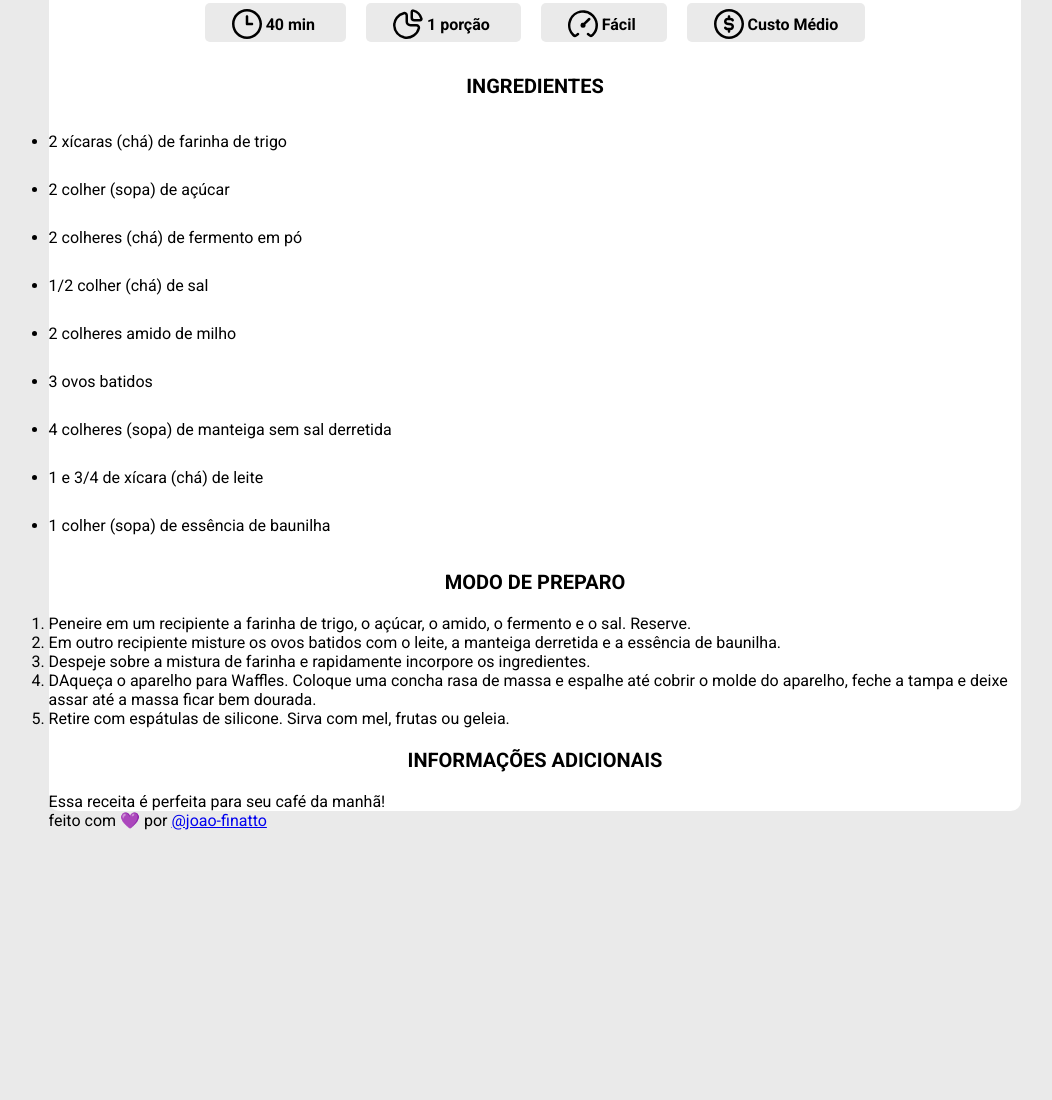
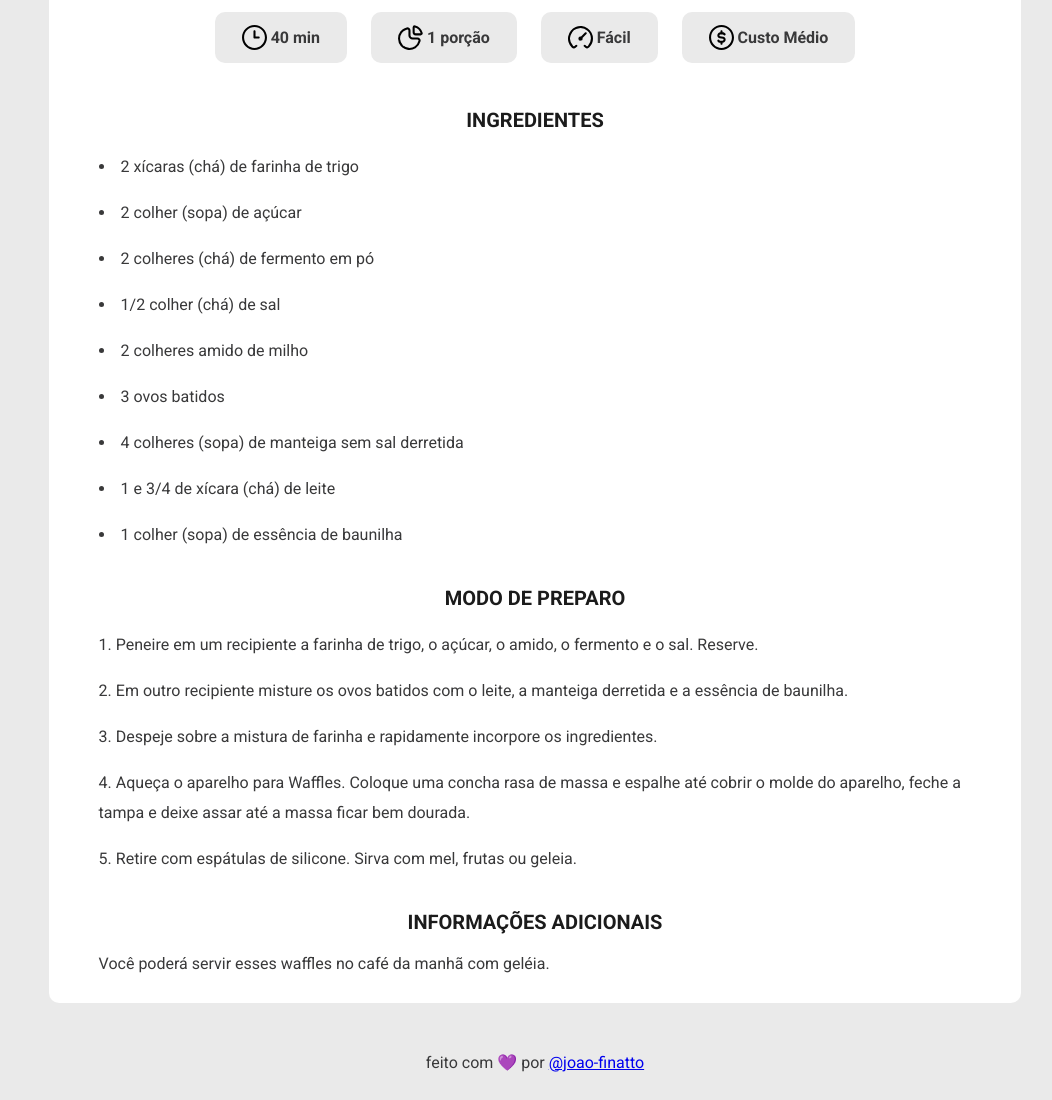
Before and after one commit to joao-finatto/project-recipe, a plain HTML site: page index.html in a window 1280 px wide. Shown: the part 486-1586 px from the top of the page, without its empty margins (105-1157 px from the left). Before the commit the page ends 1364 px from the top, so only its background shows below. Drawn offline with Linux system fonts and the light colour scheme.

Commit message:
fix multi line problem, style lists and footer

```diff
--- a/index.html
+++ b/index.html
@@ -15,7 +15,7 @@
   <body>
     <div id="content">
       <!--title-->
-      <h1>WAFFLE CLÁSSICO</h1>
+      <h1 class="titles">WAFFLE CLÁSSICO</h1>
       <!--recipe photo-->
       <img
         class="image image-content"
@@ -25,7 +25,7 @@
       <!--recipe photo description-->
       <p class="image" id="image-description">Receita de waffle clássico</p>
       <!--recipe informations-->
-      <div id="info">
+      <div id="blocks">
         <span class="division">
           <img class="icon" src="./assets/clock-three.svg" alt="Tempo de Preparo" />
           <span class="text"> 40 min </span>
@@ -48,7 +48,8 @@
       </div>
 
       <!--ingredients title-->
-      <h4>INGREDIENTES</h4>
+      <h4 class="titles">INGREDIENTES</h4>
+
       <ul>
         <li>2 xícaras (chá) de farinha de trigo</li>
         <li>2 colher (sopa) de açúcar</li>
@@ -62,7 +63,8 @@
       </ul>
 
       <!--preparation steps title-->
-      <h4>MODO DE PREPARO</h4>
+      <h4 class="titles">MODO DE PREPARO</h4>
+
       <ol>
         <li>
           Peneire em um recipiente a farinha de trigo, o açúcar, o amido, o fermento e o sal.
@@ -74,18 +76,22 @@
         </li>
         <li>Despeje sobre a mistura de farinha e rapidamente incorpore os ingredientes.</li>
         <li>
-          DAqueça o aparelho para Waffles. Coloque uma concha rasa de massa e espalhe até cobrir o
+          Aqueça o aparelho para Waffles. Coloque uma concha rasa de massa e espalhe até cobrir o
           molde do aparelho, feche a tampa e deixe assar até a massa ficar bem dourada.
         </li>
         <li>Retire com espátulas de silicone. Sirva com mel, frutas ou geleia.</li>
       </ol>
 
-      <h4>INFORMAÇÕES ADICIONAIS</h4>
-      <p>Essa receita é perfeita para seu café da manhã!</p>
+      <h4 class="titles">INFORMAÇÕES ADICIONAIS</h4>
+
+    <div id="info">
+      <p>Você poderá servir esses waffles no café da manhã com geléia.</p>
+    </div>
     </div>
     <footer>
       feito com &#x1F49C; por
       <a href="https://github.com/joao-finatto" target="_blank">@joao-finatto</a>
     </footer>
+
   </body>
 </html>
--- a/styles.css
+++ b/styles.css
@@ -1,5 +1,3 @@
-/*todo: fix multi-line problem with info*/
-
 * {
   /* css reset */
   margin: 0;
@@ -11,10 +9,17 @@ body {
   margin: 6vh 12vw; /*flexible margins according to viewport*/
   background-color: #eaeaea; /*page's background*/
   font-family: "Roboto", sans-serif;
+  color: #39393A;
 }
 #content {
-  background-color: #ffffff; /*recipe area background*/
+  /*recipe area background*/
+  background-color: #ffffff;
+  /*recipe area border*/
   border-radius: 10px;
+}
+
+.titles {
+  color: #1b1b1b;
 }
 
 h1 {
@@ -53,12 +58,14 @@ h4 {
 #image-description {
   /*image desc's top margin, alignment & color*/
   height: auto;
-  margin-top: 10px;
+  margin-top: 15px;
   text-align: right;
   color: #643636;
+  font-size: 90%;
 }
 
-#info {
+#blocks {
+  line-height: 50px;
   /*center content*/
   text-align: center;
   /*margin top/sides/bottom*/
@@ -74,18 +81,38 @@ h4 {
   vertical-align: middle;
 }
 .division {
-  border-radius: 5px;
+  border-radius: 10px;
   background-color: #eaeaea;
   /*set inside and outside distancing*/
-  padding: 10px 3%;
-  margin: auto 10px;
+  padding: 0px 3%;
+  margin: auto 10px 10px;
+  /*makes the multi line display keep all content together*/
+  display: inline-block;
 }
 .icon {
-  height: 30px;
+  height: 25px;
   /*vertical align icons*/
   vertical-align: middle;
 }
 
-ul {
-  line-height: 3em;
+ul, ol{
+  font-size: 16px;
+  margin: auto 50px;
+  list-style-position: inside;
 }
+
+li {
+  line-height: 30px;
+  margin-bottom: 1em;
+}
+
+#info {
+  padding-bottom: 30px;
+  margin: auto 50px;
+}
+
+footer {
+  text-align: center;
+  margin: 50px auto;
+  margin-bottom: -20px;
+}
```
